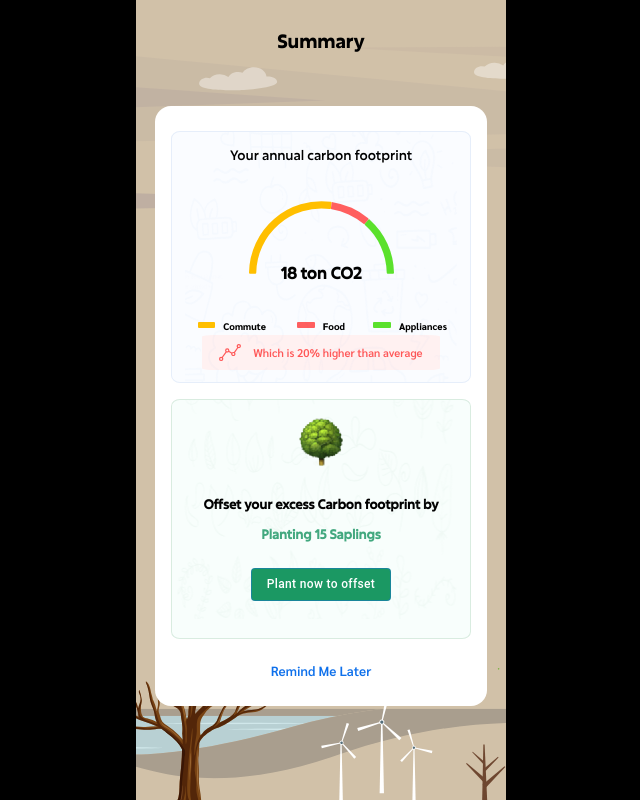
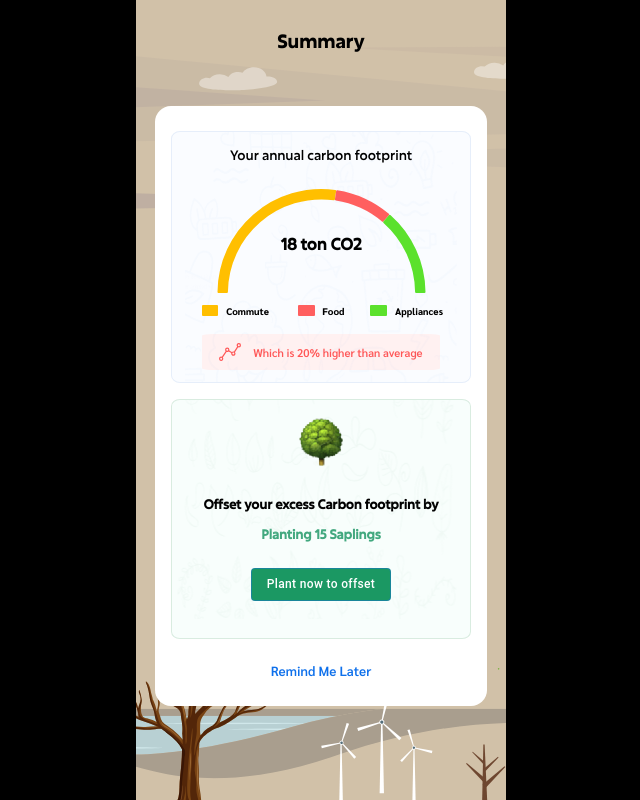
Before and after one commit to Sabareesh001/karmaCalculator, a React (Vite) app: page /karmaReport in a window 1280 px wide. Shown: the whole page, without its empty margins (319-959 px from the left). Built offline with nearby package versions, Linux system fonts and the light colour scheme.

Commit message:
integrated

```diff
--- a/src/pages/KarmaReport/ReportPage.css
+++ b/src/pages/KarmaReport/ReportPage.css
@@ -59,54 +59,10 @@
 .Graph {
 	display: flex;
 	align-items: center;
+	height: 60%;
 	justify-content: center;
 	flex-direction: column;
-	height: 58%;
-	gap: 2%;
 
-	.Legend {
-		height: 20%;
-		width: 90%;
-		display: flex;
-		align-items: center;
-		justify-content: space-around;
-
-		.Color {
-			width: 30%;
-			height: 100%;
-			display: flex;
-			align-items: center;
-			justify-content: center;
-
-			.color {
-				height: 50%;
-				width: 22%;
-				background: red;
-				border-radius: 1px;
-			}
-
-			.text {
-				font-size: 0.6em;
-				margin-top: 2%;
-				margin-left: 10%;
-				font-weight: 800;
-				text-align: center;
-				font-family: "Sarabun", sans-serif;
-			}
-
-			.red {
-				background-color: #ff5f5f;
-			}
-
-			.yellow {
-				background-color: #ffbf00;
-			}
-
-			.green {
-				background-color: #5be12c;
-			}
-		}
-	}
 }
 
 .GraphReport {
--- a/src/pages/KarmaReport/ReportPage.jsx
+++ b/src/pages/KarmaReport/ReportPage.jsx
@@ -24,11 +24,7 @@ const ReportPage = () => {
 						</div>
 						<div className="Graph" style={{ color: "#000" }}>
 							<GaugeChart karmavalue="18 ton CO2" values={[60, 20, 30]} />
-						  <div className="Legend">
-						    <div className="Color "><div className="color yellow"></div ><div className="text">Commute</div></div>
-						    <div className="Color "><div className="color red"></div><div className="text">Food</div ></div>
-						    <div className="Color "><div className="color green"></div><div className="text">Appliances</div></div>
-						  </div>
+
 						</div>
 						<div className="GraphReport">
 							<div className="RepContainer">
--- /dev/null
+++ b/src/pages/KarmaReport/graph.css
@@ -0,0 +1,70 @@
+	.Legend {
+		width: 100%;
+		padding:0px 20px;
+		display: flex;
+		align-items: center;
+		justify-content: space-around;
+
+		.Color {
+			width: 30%;
+			height: 100%;
+			display: flex;
+			align-items: center;
+			justify-content: center;
+
+			.color {
+				height: 80%;
+				width: 22%;
+				background: red;
+				border-radius: 1px;
+			}
+
+			.text {
+				font-size: 0.6em;
+				margin-top: 2%;
+				margin-left: 10%;
+				font-weight: 800;
+				text-align: center;
+				font-family: "Sarabun", sans-serif;
+			}
+
+			.red {
+				background-color: #ff5f5f;
+			}
+
+			.yellow {
+				background-color: #ffbf00;
+			}
+
+			.green {
+				background-color: #5be12c;
+			}
+		}
+	}
+
+
+    .doughnutContainer{
+        display: flex;
+        position: relative;
+        z-index: 1;
+        height: 100%;
+        width: 100%;
+        gap: 10px;
+        align-items: center;
+        flex-direction: column;
+    }
+
+    .doughnutCanvas{
+        height: 80%;
+        display: flex;
+        justify-content: center;
+        width: 100%;
+    }
+
+    .karmaValue{
+        position: absolute;
+        font-size: 1em;
+        font-weight: 600;
+        font-family: Excon-medium;
+        transform: translate(0%,230%);
+    }
--- a/src/pages/KarmaReport/graph.jsx
+++ b/src/pages/KarmaReport/graph.jsx
@@ -1,11 +1,12 @@
 import React from "react";
 import { Doughnut } from "react-chartjs-2";
 import { Chart as ChartJS, ArcElement, Tooltip, Legend } from "chart.js";
-
+import './graph.css'
 ChartJS.register(ArcElement, Tooltip, Legend);
 
 const GaugeChart = ({ karmavalue, values }) => {
 	const data = {
+		// labels:['Commute','Food','Appliances'],
 		datasets: [
 			{
 				data: values, // Data for the sections (Commute, Food, Appliances)
@@ -22,60 +23,36 @@ const GaugeChart = ({ karmavalue, values }) => {
 	};
 
 	const options = {
+	  responsive:true,
+	  maintainAspectRatio: false
 
-		responsive: true,
-		// maintainAspectRatio: false,
-		plugins: {
-
-			tooltip: { enabled: false },
-legend: {
-        display: true,
-        position: "bottom",
-        labels: {
-			display:'fl',
-          font: {
-            size: 10,
-            weight: "bold",
-          },
-          color: "#000",
-          boxWidth: 15,
-        //   padding: 15,
-        },
-      },
-		},
 	};
 
 	return (
 		<div
-			style={{
-				position: "relative",
-				width: "100%",
-				height: "100%",
-				display: "flex",
-				justifyContent: "center",
-				alignItems: "center",
-				fontFamily: "Excon-medium",
-			}}
+         className="doughnutContainer"
 		>
+			<div className="doughnutCanvas">
 			<Doughnut
 				data={data}
 				options={options}
-			  style={{ fontFamily: "Excon-medium", width: "80%" ,height: "80%" }}
+				height={90}
+				width={100}
+
 			/>
+			</div>
+
 			{/* Center Text */}
 			<div
-				style={{
-					position: "absolute",
-					top: "70%",
-					left: "50%",
-					transform: "translate(-50%, -50%)",
-					fontSize: "16px",
-					fontWeight: "800",
-					fontFamily: "Excon-medium",
-				}}
+				className="karmaValue"
 			>
 				{karmavalue}
 			</div>
+			  <div className="Legend">
+						    <div className="Color "><div className="color yellow"></div ><div className="text">Commute</div></div>
+						    <div className="Color "><div className="color red"></div><div className="text">Food</div ></div>
+						    <div className="Color "><div className="color green"></div><div className="text">Appliances</div></div>
+						  </div>
 		</div>
 	);
 };
```
